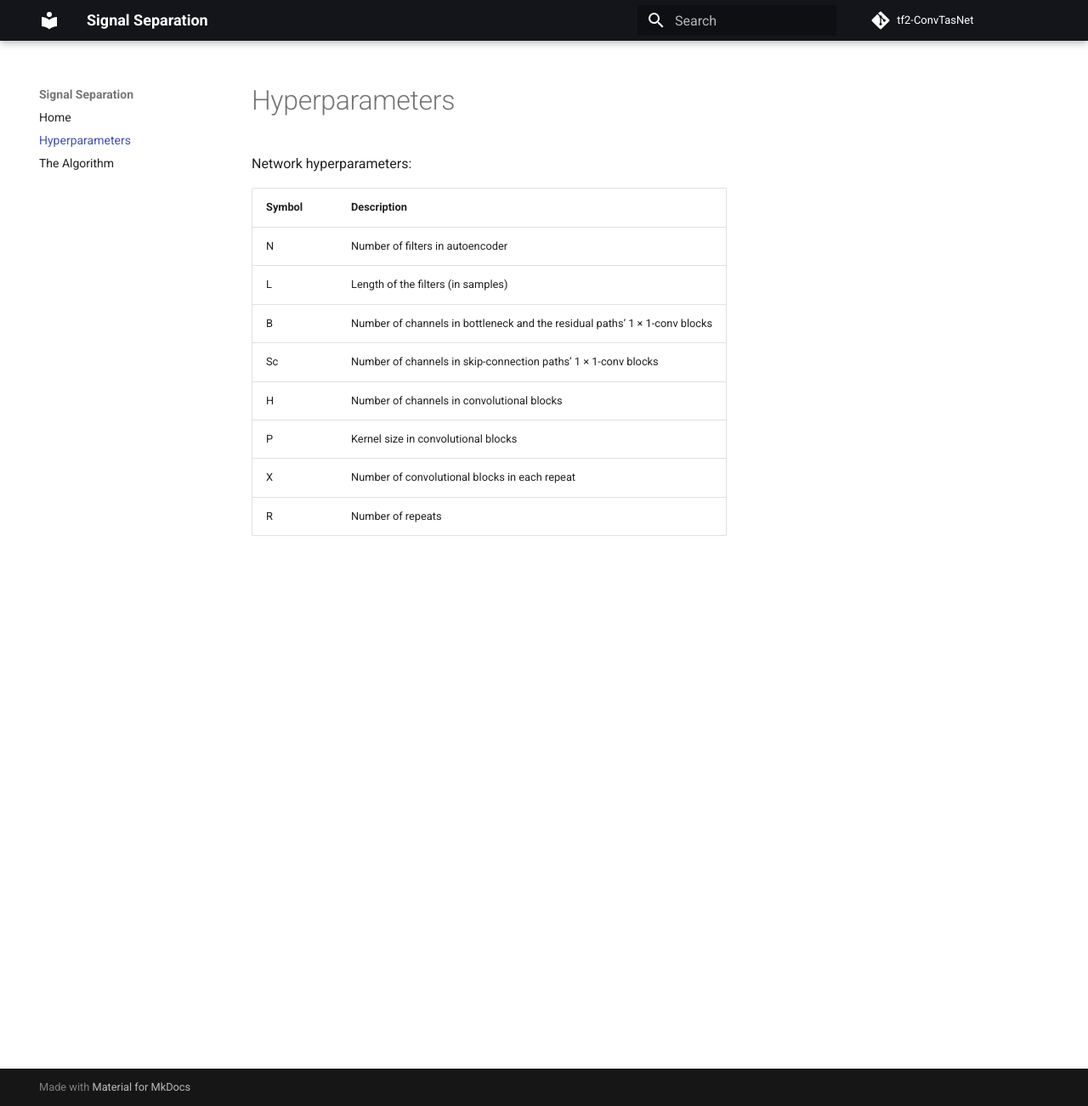
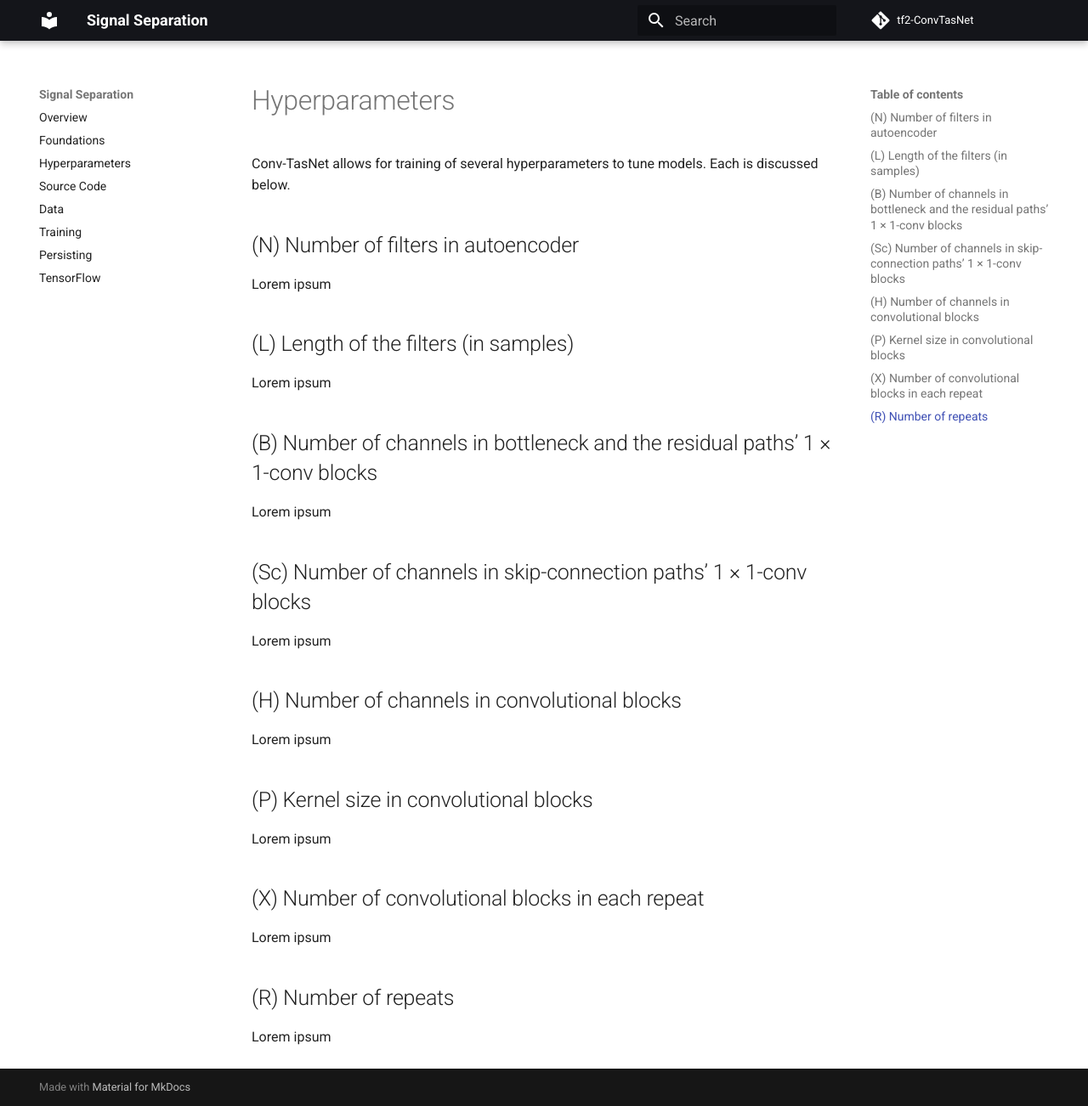
Before and after one commit to ishine/tf2-ConvTasNet, an MkDocs documentation site: the page built from docs/Hyerparameters.md, in a window 1280 px wide and 1302 px high. Shown: the whole window at 85% size. Built offline with MkDocs 1.6.1 and Material for MkDocs 9.7.7, drawn with Linux system fonts in a browser that asks for light colours; comment, search, counter and statistics services are not loaded.

Commit message:
updating docs

```diff
--- a/docs/Hyerparameters.md
+++ b/docs/Hyerparameters.md
@@ -1,14 +1,35 @@
 # Hyperparameters
 
-Network hyperparameters:
+Conv-TasNet allows for training of several hyperparameters to tune models. Each is discussed below.
 
-| Symbol | Description |
----------|---------------
-| N |  Number of filters in autoencoder|
-| L | Length of the filters (in samples)|
-| B | Number of channels in bottleneck and the residual paths’ 1 × 1-conv blocks|
-| Sc | Number of channels in skip-connection paths’ 1 × 1-conv blocks|
-| H  |Number of channels in convolutional blocks  |
-| P  | Kernel size in convolutional blocks |
-| X | Number of convolutional blocks in each repeat |
-| R | Number of repeats|
+## (N) Number of filters in autoencoder
+
+Lorem ipsum
+
+## (L) Length of the filters (in samples)
+
+Lorem ipsum
+
+## (B) Number of channels in bottleneck and the residual paths’ 1 × 1-conv blocks
+
+Lorem ipsum
+
+## (Sc) Number of channels in skip-connection paths’ 1 × 1-conv blocks
+
+Lorem ipsum
+
+## (H) Number of channels in convolutional blocks
+
+Lorem ipsum
+
+## (P) Kernel size in convolutional blocks
+
+Lorem ipsum
+
+## (X) Number of convolutional blocks in each repeat
+
+Lorem ipsum
+
+## (R) Number of repeats
+
+Lorem ipsum
--- a/docs/autogen.py
+++ b/docs/autogen.py
@@ -3,7 +3,7 @@ import pathlib
 import shutil
 
 PAGES = {
-    "The Algorithm.md": [
+    "soourcecode.md": [
         "model.algorithm.ConvTasNet",
         "model.algorithm.MaskGenerator",
         "model.algorithm.ConvBlock",
--- a/mkdocs.yml
+++ b/mkdocs.yml
@@ -17,6 +17,11 @@ repo_url: https://github.com/AiEngineering/tf2-ConvTasNet
 edit_uri: ""
 
 nav:
-  - Home: "index.md"
-  - Hyperparameters: "Hyerparameters.md"
-  - "The Algorithm": "sources/The Algorithm.md"
+  - Overview: "index.md"
+  - Foundations: "foundations.md"
+  - Hyperparameters: "hyerparameters.md"
+  - Source Code: "sources/sourcecode.md"
+  - Data: "data.md"
+  - Training: "training.md"
+  - Persisting: "persisting.md"
+  - TensorFlow: "tensorflow.md"
```
Also changed, not shown: README.md (+3 -3 lines), docs/data.md (added, +3 -0 lines), docs/foundations.md (added, +21 -0 lines), docs/index.md (+3 -3 lines), docs/persisting.md (added, +23 -0 lines), docs/tensorflow.md (added, +19 -0 lines), docs/training.md (added, +3 -0 lines), docs/sources/sourcecode.md (renamed from docs/sources/The Algorithm.md).
